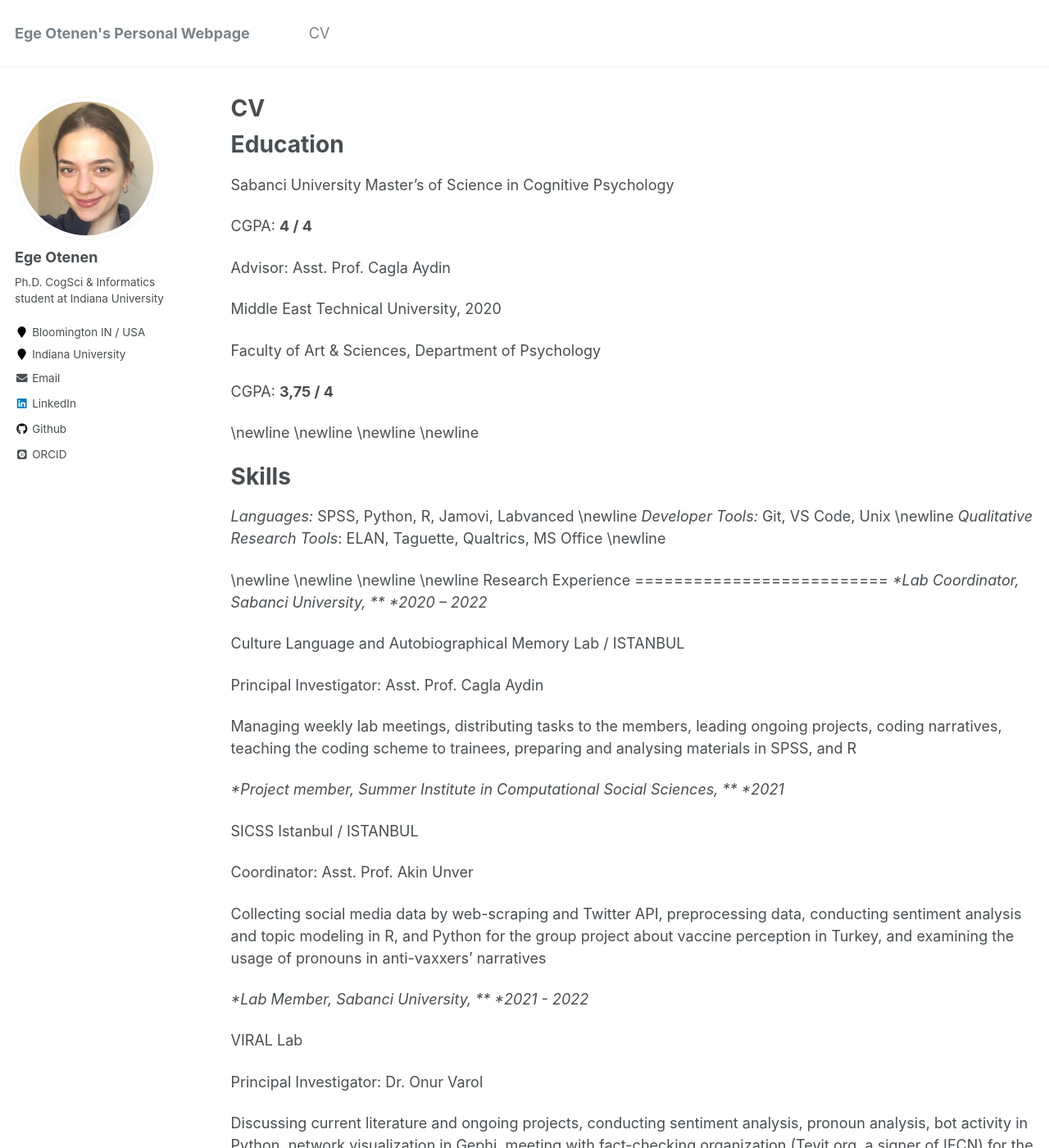
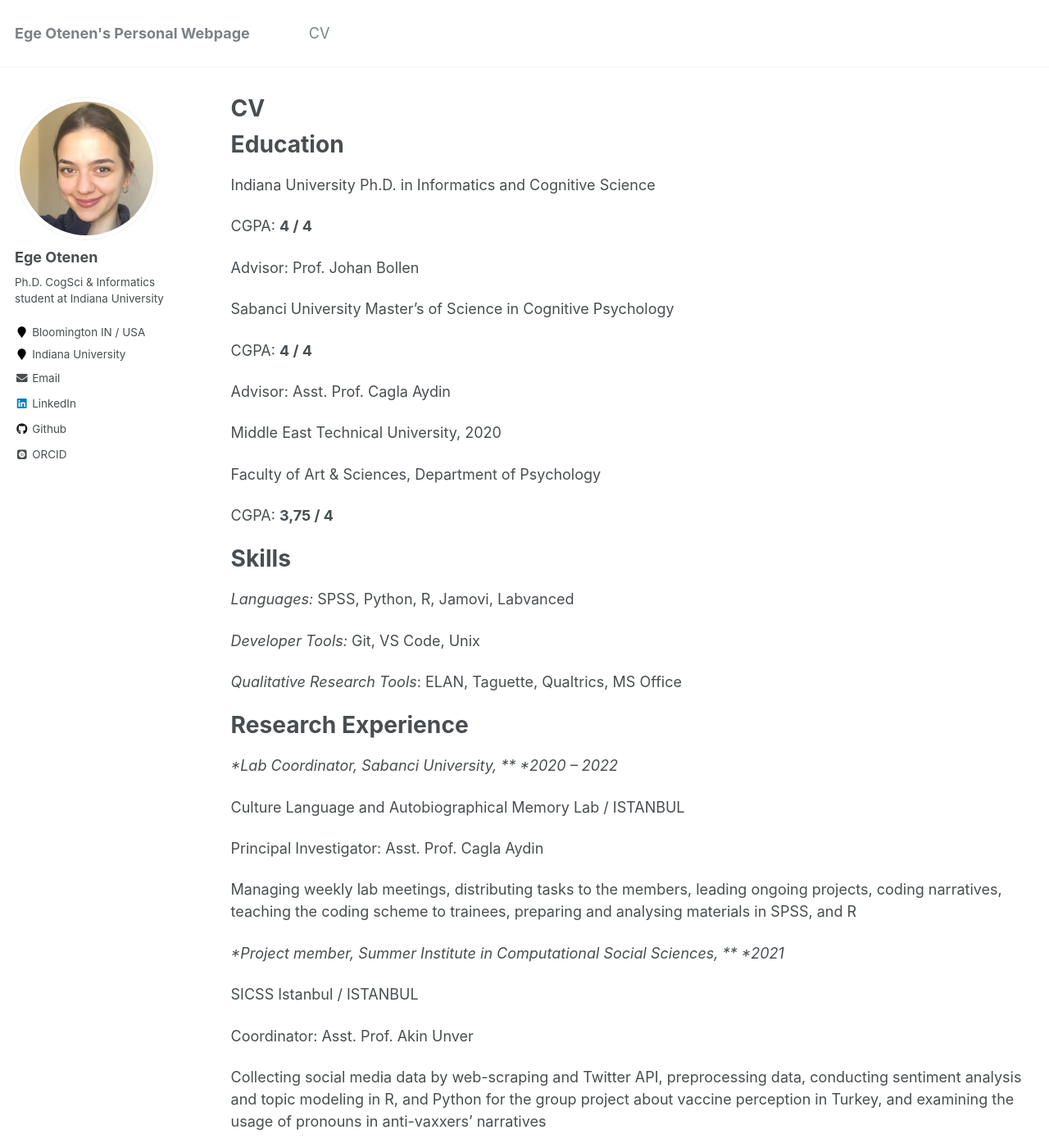
Before and after one commit to egeotenen/egeotenen.github.io, a Jekyll site: the page built from _pages/cv.md, in a window 1280 px wide and 1400 px high. Shown: the whole window at 82% size. Built offline with Jekyll 4.4.1, drawn with Linux system fonts in a browser that asks for light colours; some web fonts are replaced; some of the changed text lies outside the part shown.

Commit message:
Update cv.md

```diff
--- a/_pages/cv.md
+++ b/_pages/cv.md
@@ -11,6 +11,16 @@ redirect_from:
 
 Education
 ========
+Indiana University
+Ph.D. in Informatics and Cognitive Science
+
+CGPA: **4 / 4**
+
+Advisor: Prof. Johan Bollen
+
+
+
+
 Sabanci University
 Master’s of Science in Cognitive Psychology
 
@@ -19,32 +29,27 @@ CGPA: **4 / 4**
 Advisor: Asst. Prof. Cagla Aydin
 
 
+
+
 Middle East Technical University, 2020
 
 Faculty of Art & Sciences, Department of Psychology
 
 CGPA: **3,75 / 4**
 
-\newline
-\newline
-\newline
-\newline
+
 
 Skills
 ======
 
 *Languages:* SPSS, Python, R, Jamovi, Labvanced
-\newline
+
 *Developer Tools:* Git, VS Code, Unix
-\newline
+
 *Qualitative Research Tools*: ELAN, Taguette, Qualtrics, MS Office
-\newline
 
 
-  \newline
-\newline
-\newline
-\newline
+
 Research Experience
 ==========================
 **Lab Coordinator, Sabanci University, **				                                *2020 – 2022*
@@ -151,10 +156,7 @@ Contributing to ongoing research by reviewing the literature, writing blogs abou
 
 
 
-\newline
-\newline
-\newline
-\newline
+
 
 
 
@@ -184,10 +186,6 @@ Funded by The Project of Scientific and Technological Research Council of Turkey
 
 
 
-\newline
-\newline
-\newline
-\newline
 
 Scholarships
 ===================
@@ -198,13 +196,6 @@ Scholarships
 
 
 
-
-
-
-\newline
-\newline
-\newline
-\newline
 
 
 
@@ -285,10 +276,7 @@ Disinformation in Turkey. *Talk presented at the virtual meeting of Bilgi Univer
 and Information Disorders in the Post-Truth Age, Graduate Student Conference.*
 
 
-\newline
-\newline
-\newline
-\newline
+
 
 Teaching Experience
 ======================
@@ -300,10 +288,7 @@ Courses: Introduction to Psychology, Memory, Experimental Psychology
 Responsibilities: Preparing materials for lab hours,helping the research groups to develop their research, design their projects and analyze their data.
 
 
-\newline
-\newline
-\newline
-\newline
+
 
 
 SEMINARS & CERTIFICATES
```
